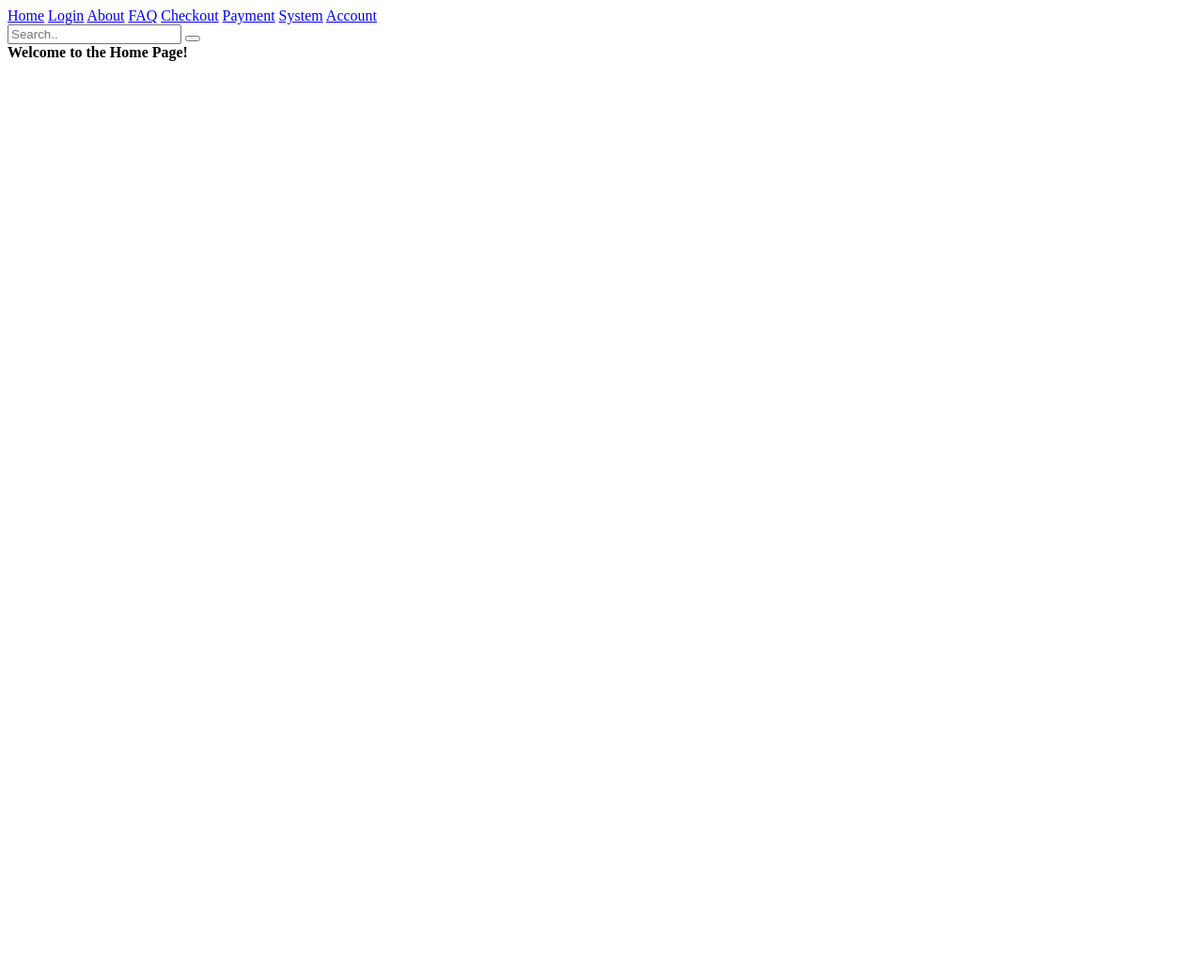
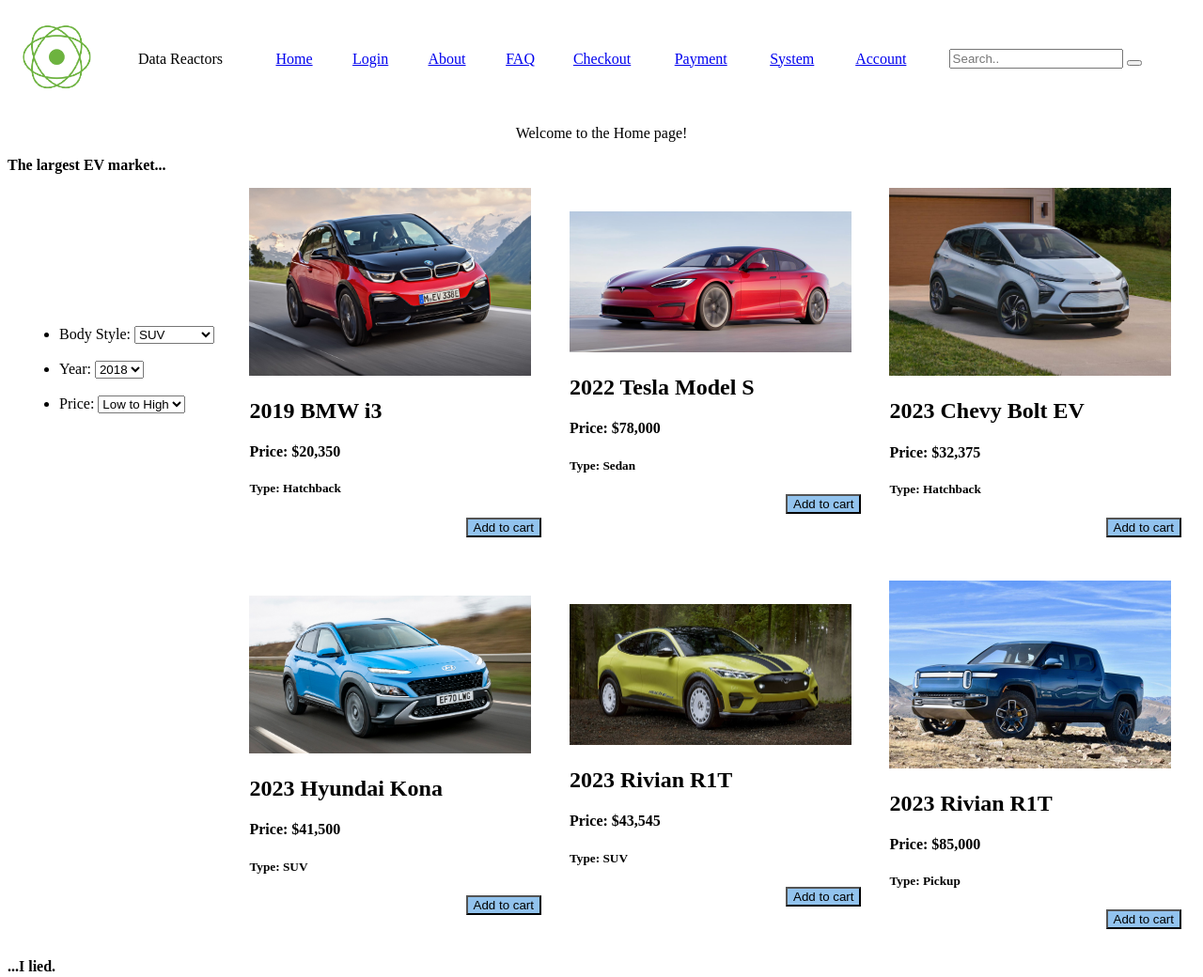
Before and after one commit to saarthkurle-cs/ChatBot-DataReactors, a plain HTML site: page public/index.html in a window 1280 px wide. Shown: the top 1040 px of the page at 94% size. Before the commit the page ends 800 px from the top, so only its background shows below. Drawn offline with Linux system fonts and the light colour scheme.

Commit message:
home page commit

```diff
--- a/public/index.html
+++ b/public/index.html
@@ -1,26 +1,138 @@
 <!DOCTYPE html>
 <html>
 <head>
+  <meta charset="utf-8">
   <title>Home Page</title>
 </head>
 <body>
+  <a name="top"></a>
+
+<!-- Start Header -->
+  <table border="0" width="100%" cellpadding="15" cellspacing="0" align=center>
+    <tr>
+      <td><img src="4201559.png" width="75"></td>
+      <td width="0">Data Reactors&nbsp;</td>
         <nav>
-    <a href="./index.html">Home</a>
-    <a href="./Login.html">Login</a>
-    <a href="./About.html">About</a>
-    <a href="./FAQ.html">FAQ</a>
-    <a href="./Checkout.html">Checkout</a>
-    <a href="./Payment.html">Payment</a>
-    <a href="./System.html">System</a>
-    <a href="./Account.html">Account</a>
+      <td><a href="./index.html">Home</a></td>
+      <td><a href="./Login.html">Login</a></td>
+      <td><a href="./About.html">About</a></td>
+      <td><a href="./FAQ.html">FAQ</a></td>
+      <td><a href="./Checkout.html">Checkout</a></td>
+      <td><a href="./Payment.html">Payment</a></td>
+      <td><a href="./System.html">System</a></td>
+      <td><a href="./Account.html">Account</a></td>
+      <td>
       <div class="search-container">
         <form action="/action_page.php">
           <input type="text" placeholder="Search.." name="search">
           <button type="submit"><i class="fa fa-search"></i></button>
         </form>
       </div>
+      </td>
       </nav>
-  <b>Welcome to the Home Page!</b>
+    </tr>
+  </table>
+<!-- End Header -->
+  <p align="center">Welcome to the Home page!</p>
+  <b>The largest EV market...</b>
+
+<!-- Start Consumer-->
+  <table border="0" width="100%" cellpadding="15" cellspacing="0">
+    <tr>
+      <!-- Start Subcategories-->
+      <td>
+        <ul>
+          <li><label for="body-style">Body Style:</label>
+            <select name="types" id="types">
+              <option value="suv">SUV</option>
+              <option value="hatchback">Hatchback</option>
+              <option value="sedan">Sedan</option>
+              <option value="pickup">Pickup</option>
+            </select>
+          </li>
+          <br>
+          <li><label for="year">Year:</label>
+            <select name="years" id="years">
+              <option value="2018">2018</option>
+              <option value="2019">2019</option>
+              <option value="2020">2020</option>
+              <option value="2021">2021</option>
+              <option value="2022">2022</option>
+              <option value="2023">2023</option>
+              <option value="2024">2024</option>
+            </select>
+          </li>
+          <br>
+          <li><label for="prices">Price:</label>
+            <select name="prices" id="prices">
+              <option value="low-to-high">Low to High</option>
+              <option value="high-to-low">High to Low</option>
+            </select>
+          </li>
+        </ul>
+      </td>
+      <!-- End Subcategories-->
+
+      <!-- Start Showcase-->
+      <td><img src="2019i3.jpg" width="300">
+        <h2>2019 BMW i3</h2>
+        <h4>Price: $20,350</h4>
+        <h5>Type: Hatchback</h5>
+        <p align="right">
+          <button style="background-color: rgb(146, 195, 238);">Add to cart</button>
+        </p>
+       </td>
+      <td><img src="2022models.png" width="300">
+        <h2>2022 Tesla Model S</h2>
+        <h4>Price: $78,000</h4>
+        <h5>Type: Sedan</h5>
+        <p align="right">
+          <button style="background-color: rgb(146, 195, 238);">Add to cart</button>
+        </p>
+      </td>
+      <td><img src="2023bolt.jpg" width="300">
+        <h2>2023 Chevy Bolt EV</h2>
+        <h4>Price: $32,375</h4>
+        <h5>Type: Hatchback</h5>
+        <p align="right">
+          <button style="background-color: rgb(146, 195, 238);">Add to cart</button>
+        </p>
+      </td>
+    </tr>
+    <tr>
+      <td></td>
+      <td><img src="2023kona.jpg" width="300">
+        <h2>2023 Hyundai Kona</h2>
+        <h4>Price: $41,500</h4>
+        <h5>Type: SUV</h5>
+        <p align="right">
+          <button style="background-color: rgb(146, 195, 238);">Add to cart</button>
+        </p>
+      </td>
+      <td><img src="2024mach.jpg" width="300">
+        <h2>2023 Rivian R1T</h2>
+        <h4>Price: $43,545</h4>
+        <h5>Type: SUV</h5>
+        <p align="right">
+          <button style="background-color: rgb(146, 195, 238);">Add to cart</button>
+        </p>
+      </td>
+      <td><img src="Rivian2023.jpg" width="300">
+        <h2>2023 Rivian R1T</h2>
+        <h4>Price: $85,000</h4>
+        <h5>Type: Pickup</h5>
+        <p align="right">
+          <button style="background-color: rgb(146, 195, 238);">Add to cart</button>
+        </p>
+      </td>
+    </tr>
+  </table>
+<!-- End Consumer-->
+
+  <b>...I lied.</b>
+  <p align="center"><img src="ad.png" width="700"></p>
+  <a href="#top">back to top</a>
+
   <br> <br/>
   <p></p>
   <p></p>
```
Also changed, not shown: public/2019i3.jpg (added), public/2022models.png (added), public/2023bolt.jpg (added), public/2023kona.jpg (added), public/2024mach.jpg (added), public/4201559.png (added), public/Rivian2023.jpg (added), public/ad.png (added). Lines whose indentation alone changed are shown as unchanged.
